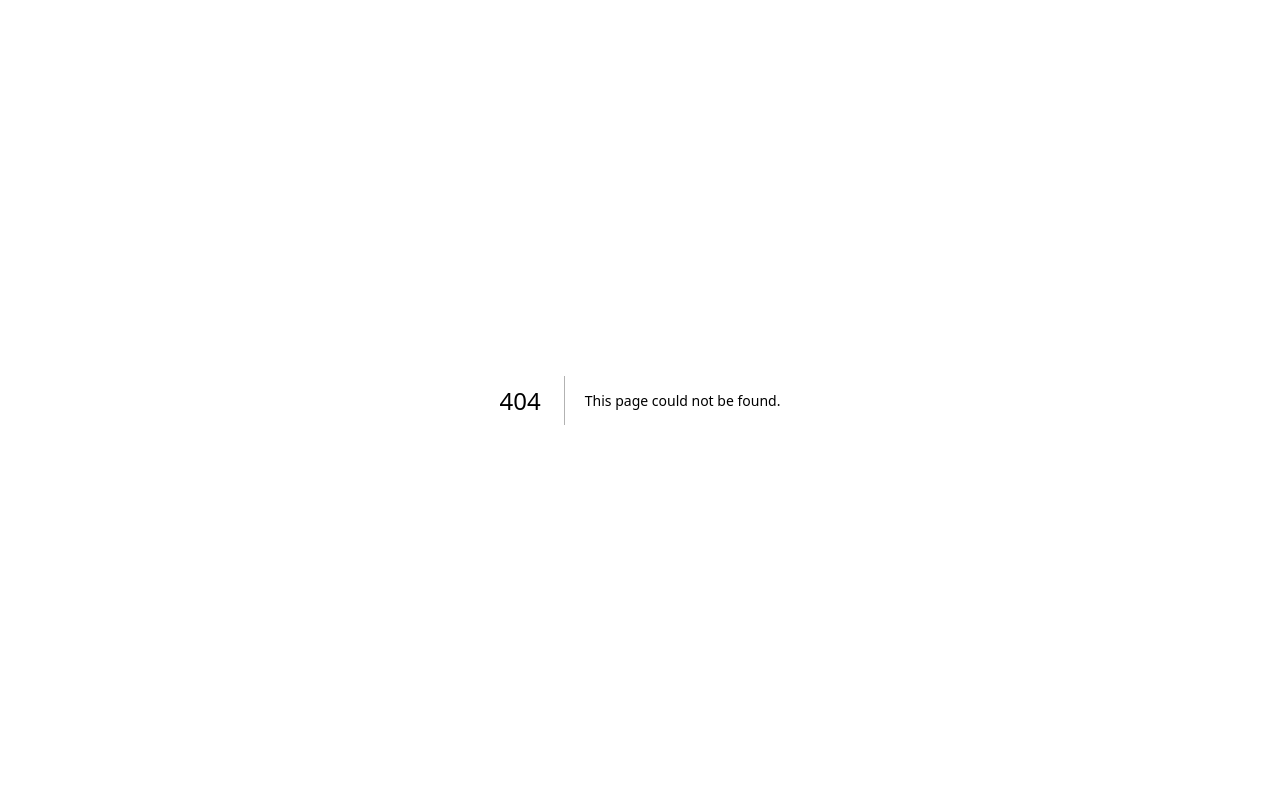
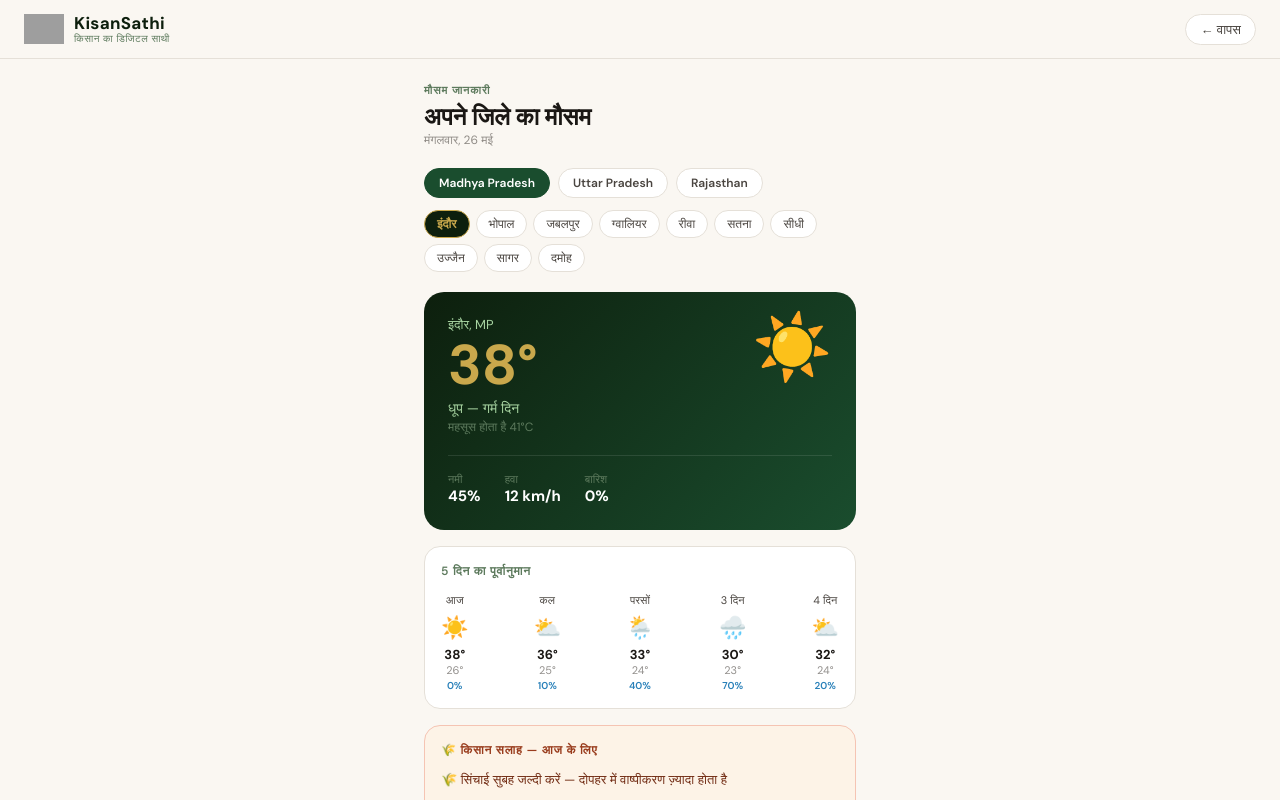
Before and after one commit to shrivastavasuhani30-blip/kisansathi, a Next.js app: page /weather in a window 1280 px wide. Before the commit this address had no page. Shown: the top 800 px of the page. Built offline with nearby package versions, Linux system fonts and the light colour scheme; grey boxes are pictures that could not be loaded.

Commit message:
Create page.tsx

```diff
--- /dev/null
+++ b/app/weather/page.tsx
@@ -0,0 +1,162 @@
+"use client";
+import { useState } from "react";
+import Navbar from "../components/Navbar";
+
+const DISTRICTS: Record<string, { state: string; districts: string[] }> = {
+  "Madhya Pradesh": {
+    state: "MP",
+    districts: ["इंदौर", "भोपाल", "जबलपुर", "ग्वालियर", "रीवा", "सतना", "सीधी", "उज्जैन", "सागर", "दमोह"],
+  },
+  "Uttar Pradesh": {
+    state: "UP",
+    districts: ["लखनऊ", "आगरा", "वाराणसी", "कानपुर", "प्रयागराज", "झांसी", "मेरठ", "मथुरा"],
+  },
+  "Rajasthan": {
+    state: "RJ",
+    districts: ["जयपुर", "जोधपुर", "कोटा", "अजमेर", "उदयपुर", "बीकानेर", "भरतपुर"],
+  },
+};
+
+// Static weather for demo — in production connect to IMD / OpenWeatherMap API
+const WEATHER_DATA: Record<string, {
+  temp: number; feels: number; condition: string; icon: string;
+  humidity: number; wind: number; rain: string;
+  forecast: { day: string; icon: string; max: number; min: number; rain: string }[];
+  advisory: string[];
+}> = {
+  default: {
+    temp: 38, feels: 41, condition: "धूप — गर्म दिन", icon: "☀️",
+    humidity: 45, wind: 12, rain: "0%",
+    forecast: [
+      { day: "आज", icon: "☀️", max: 38, min: 26, rain: "0%" },
+      { day: "कल", icon: "⛅", max: 36, min: 25, rain: "10%" },
+      { day: "परसों", icon: "🌦️", max: 33, min: 24, rain: "40%" },
+      { day: "3 दिन", icon: "🌧️", max: 30, min: 23, rain: "70%" },
+      { day: "4 दिन", icon: "⛅", max: 32, min: 24, rain: "20%" },
+    ],
+    advisory: [
+      "🌾 सिंचाई सुबह जल्दी करें — दोपहर में वाष्पीकरण ज़्यादा होता है",
+      "💊 कीटनाशक छिड़काव शाम 5 बजे के बाद करें",
+      "🐄 मवेशियों को छाया में रखें, ज़्यादा पानी पिलाएं",
+      "🌡️ अगले 3 दिन में बारिश की संभावना — फसल कटाई टालें",
+    ],
+  },
+};
+
+export default function WeatherPage() {
+  const [selectedState, setSelectedState] = useState("Madhya Pradesh");
+  const [selectedDistrict, setSelectedDistrict] = useState("इंदौर");
+
+  const weather = WEATHER_DATA[selectedDistrict] || WEATHER_DATA.default;
+  const today = new Date().toLocaleDateString("hi-IN", { weekday: "long", day: "numeric", month: "long" });
+
+  return (
+    <main style={{ minHeight: "100vh", background: "#FAF7F2", fontFamily: "var(--font-dm-sans), 'DM Sans', sans-serif" }}>
+      <Navbar rightLink={{ href: "/", label: "← वापस" }} />
+
+      <section style={{ padding: "24px 24px", maxWidth: "480px", margin: "0 auto" }}>
+
+        {/* Header */}
+        <div style={{ marginBottom: "20px" }}>
+          <p style={{ fontSize: "11px", color: "#5D7A5D", letterSpacing: "1px", textTransform: "uppercase", fontWeight: 600, marginBottom: "4px" }}>
+            मौसम जानकारी
+          </p>
+          <h1 style={{ fontSize: "24px", fontWeight: 700, color: "#1A1714" }}>अपने जिले का मौसम</h1>
+          <p style={{ fontSize: "12px", color: "#4A4540", opacity: 0.6 }}>{today}</p>
+        </div>
+
+        {/* State selector */}
+        <div style={{ display: "flex", gap: "8px", marginBottom: "12px", flexWrap: "wrap" }}>
+          {Object.keys(DISTRICTS).map(state => (
+            <button key={state} onClick={() => { setSelectedState(state); setSelectedDistrict(DISTRICTS[state].districts[0]); }}
+              style={{
+                padding: "6px 14px", borderRadius: "20px", border: "1.5px solid",
+                borderColor: selectedState === state ? "#1A4D2E" : "#E5E0D8",
+                background: selectedState === state ? "#1A4D2E" : "white",
+                color: selectedState === state ? "white" : "#4A4540",
+                fontSize: "12px", fontWeight: 600, cursor: "pointer", fontFamily: "inherit",
+              }}>{state}</button>
+          ))}
+        </div>
+
+        {/* District selector */}
+        <div style={{ display: "flex", flexWrap: "wrap", gap: "6px", marginBottom: "20px" }}>
+          {DISTRICTS[selectedState].districts.map(d => (
+            <button key={d} onClick={() => setSelectedDistrict(d)}
+              style={{
+                padding: "5px 12px", borderRadius: "16px", border: "1px solid",
+                borderColor: selectedDistrict === d ? "#C9A84C" : "#E5E0D8",
+                background: selectedDistrict === d ? "#0D1F0D" : "white",
+                color: selectedDistrict === d ? "#C9A84C" : "#4A4540",
+                fontSize: "12px", fontWeight: selectedDistrict === d ? 700 : 400,
+                cursor: "pointer", fontFamily: "inherit",
+              }}>{d}</button>
+          ))}
+        </div>
+
+        {/* Current weather card */}
+        <div style={{
+          background: "linear-gradient(135deg, #0D1F0D 0%, #1A4D2E 100%)",
+          borderRadius: "20px", padding: "24px", marginBottom: "16px", color: "white",
+        }}>
+          <div style={{ display: "flex", justifyContent: "space-between", alignItems: "flex-start" }}>
+            <div>
+              <p style={{ fontSize: "13px", color: "#A8D5A2", marginBottom: "4px" }}>{selectedDistrict}, {DISTRICTS[selectedState].state}</p>
+              <p style={{ fontSize: "56px", fontWeight: 700, lineHeight: 1, color: "#C9A84C" }}>{weather.temp}°</p>
+              <p style={{ fontSize: "14px", color: "#A8D5A2", marginTop: "6px" }}>{weather.condition}</p>
+              <p style={{ fontSize: "12px", color: "#5D7A5D", marginTop: "2px" }}>महसूस होता है {weather.feels}°C</p>
+            </div>
+            <span style={{ fontSize: "64px", lineHeight: 1 }}>{weather.icon}</span>
+          </div>
+          <div style={{ display: "flex", gap: "24px", marginTop: "20px", paddingTop: "16px", borderTop: "1px solid rgba(255,255,255,0.1)" }}>
+            <div>
+              <p style={{ fontSize: "11px", color: "#5D7A5D" }}>नमी</p>
+              <p style={{ fontSize: "15px", fontWeight: 700, color: "white" }}>{weather.humidity}%</p>
+            </div>
+            <div>
+              <p style={{ fontSize: "11px", color: "#5D7A5D" }}>हवा</p>
+              <p style={{ fontSize: "15px", fontWeight: 700, color: "white" }}>{weather.wind} km/h</p>
+            </div>
+            <div>
+              <p style={{ fontSize: "11px", color: "#5D7A5D" }}>बारिश</p>
+              <p style={{ fontSize: "15px", fontWeight: 700, color: "white" }}>{weather.rain}</p>
+            </div>
+          </div>
+        </div>
+
+        {/* 5-day forecast */}
+        <div style={{ background: "white", border: "1px solid #E5E0D8", borderRadius: "16px", padding: "16px", marginBottom: "16px" }}>
+          <p style={{ fontSize: "12px", color: "#5D7A5D", fontWeight: 600, letterSpacing: "0.8px", textTransform: "uppercase", marginBottom: "14px" }}>
+            5 दिन का पूर्वानुमान
+          </p>
+          <div style={{ display: "flex", justifyContent: "space-between" }}>
+            {weather.forecast.map((f, i) => (
+              <div key={i} style={{ textAlign: "center" }}>
+                <p style={{ fontSize: "11px", color: "#4A4540", marginBottom: "6px" }}>{f.day}</p>
+                <p style={{ fontSize: "22px", marginBottom: "4px" }}>{f.icon}</p>
+                <p style={{ fontSize: "13px", fontWeight: 700, color: "#1A1714" }}>{f.max}°</p>
+                <p style={{ fontSize: "11px", color: "#4A4540", opacity: 0.6 }}>{f.min}°</p>
+                <p style={{ fontSize: "10px", color: "#2980B9", fontWeight: 600, marginTop: "2px" }}>{f.rain}</p>
+              </div>
+            ))}
+          </div>
+        </div>
+
+        {/* Farming advisory */}
+        <div style={{ background: "#FDF3E7", border: "1px solid #F5C4B3", borderRadius: "16px", padding: "16px", marginBottom: "20px" }}>
+          <p style={{ fontSize: "12px", color: "#993C1D", fontWeight: 600, letterSpacing: "0.8px", textTransform: "uppercase", marginBottom: "12px" }}>
+            🌾 किसान सलाह — आज के लिए
+          </p>
+          {weather.advisory.map((a, i) => (
+            <p key={i} style={{ fontSize: "13px", color: "#712B13", lineHeight: 1.6, marginBottom: i < weather.advisory.length - 1 ? "10px" : 0 }}>{a}</p>
+          ))}
+        </div>
+
+        {/* Source note */}
+        <p style={{ fontSize: "11px", color: "#4A4540", opacity: 0.5, textAlign: "center" }}>
+          स्रोत: IMD (India Meteorological Department) · डेटा प्रतिदिन अपडेट होता है
+        </p>
+      </section>
+    </main>
+  );
+}
```
